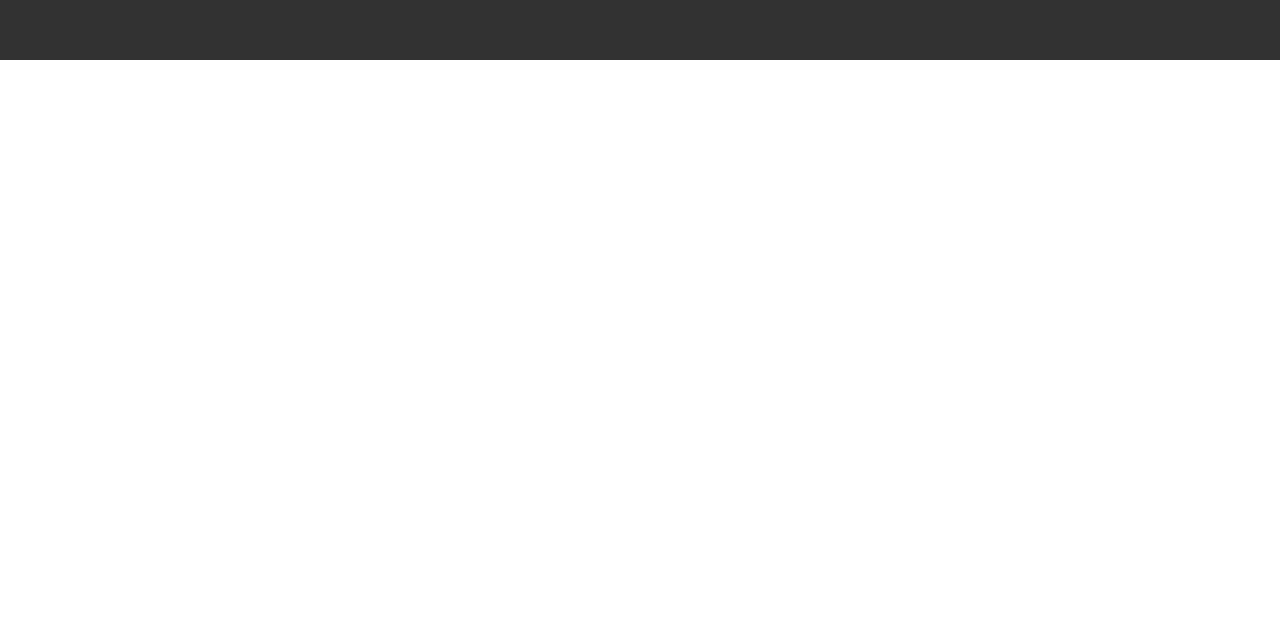
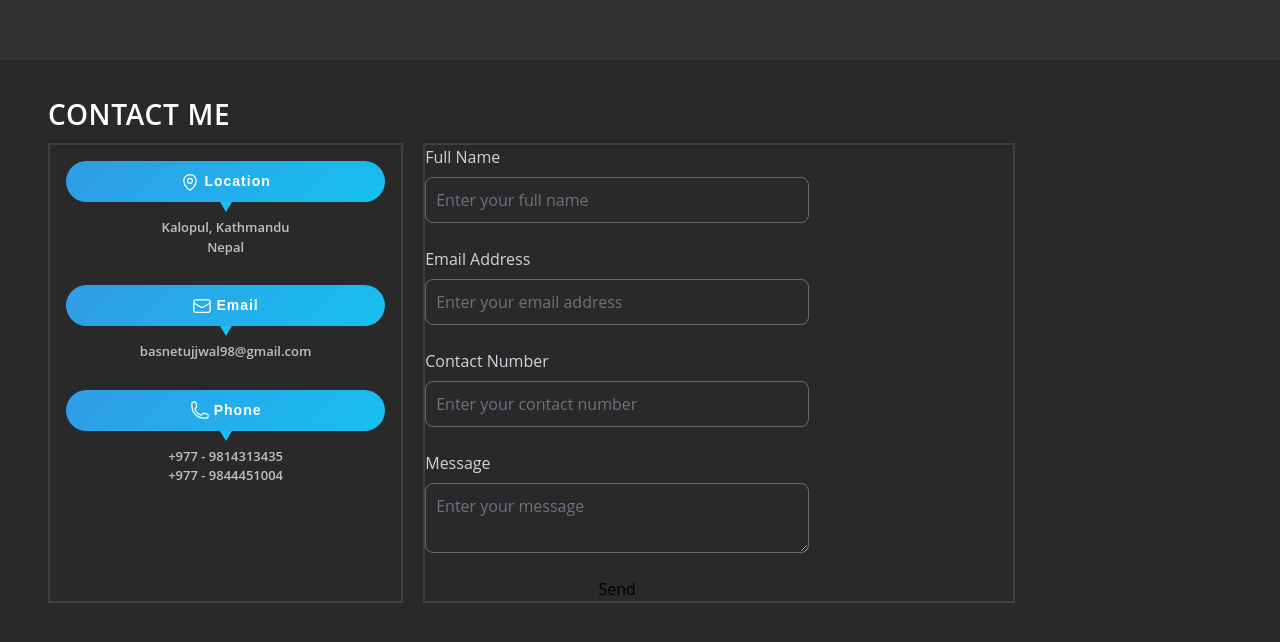
Before and after one commit to ujjwal-B7/my_Portfolio, a React (Create React App) app: page / in a window 1280 px wide. Shown: the part 1540-2182 px from the top of the page. Before the commit the page ends 1600 px from the top, so only its background shows below. Built offline with nearby package versions, Linux system fonts and the light colour scheme.

Commit message:
mail created

```diff
--- a/package.json
+++ b/package.json
@@ -3,6 +3,7 @@
   "version": "0.1.0",
   "private": true,
   "dependencies": {
+    "@emailjs/browser": "^4.1.0",
     "@testing-library/jest-dom": "^5.17.0",
     "@testing-library/react": "^13.4.0",
     "@testing-library/user-event": "^13.5.0",
--- a/src/App.js
+++ b/src/App.js
@@ -1,10 +1,12 @@
+import Nav from "./components/Nav";
 import Home from "./components/Home";
-import Nav from "./components/Nav";
+import Contact from "./components/Contact";
 function App() {
   return (
     <div className="App ">
       <Nav />
       <Home />
+      <Contact />
     </div>
   );
 }
--- /dev/null
+++ b/src/components/Contact.js
@@ -0,0 +1,207 @@
+import React, { useState, useRef } from "react";
+import emailjs from "@emailjs/browser";
+
+const Contact = () => {
+  const [loading, setLoading] = useState(false);
+  const [showNotification, setShowNotification] = useState(false);
+  const [showError, setShowError] = useState(false);
+  const form = useRef();
+  const resetForm = () => {
+    form.current.reset();
+  };
+  const sendEmail = (e) => {
+    e.preventDefault();
+    setLoading(true);
+    emailjs
+      .sendForm("service_j03wbml", "template_53al1fw", form.current, {
+        publicKey: "4wINF4ZUnDak_wjJT",
+      })
+      .then(
+        () => {
+          setShowNotification(true);
+          setTimeout(() => {
+            setShowNotification(false);
+            resetForm();
+          }, 2000);
+        },
+        (error) => {
+          setShowError(true);
+          setTimeout(() => {
+            setShowError(false);
+          }, 2000);
+        }
+      )
+      .finally(() => {
+        setLoading(false);
+      });
+  };
+  return (
+    <section className="section-one h-screen">
+      <div className="containers px-2 py-10">
+        <h2 className="main-title">CONTACT ME</h2>
+        <div className="flex gap-5">
+          <div className="border-second w-[30%] p-4">
+            <div className="mb-7">
+              <div className="contact-details elements-center gap-1">
+                <span>
+                  <svg
+                    xmlns="http://www.w3.org/2000/svg"
+                    fill="none"
+                    viewBox="0 0 24 24"
+                    stroke-width="1.5"
+                    stroke="currentColor"
+                    className="w-5 h-5"
+                  >
+                    <path
+                      stroke-linecap="round"
+                      stroke-linejoin="round"
+                      d="M15 10.5a3 3 0 1 1-6 0 3 3 0 0 1 6 0Z"
+                    />
+                    <path
+                      stroke-linecap="round"
+                      stroke-linejoin="round"
+                      d="M19.5 10.5c0 7.142-7.5 11.25-7.5 11.25S4.5 17.642 4.5 10.5a7.5 7.5 0 1 1 15 0Z"
+                    />
+                  </svg>
+                </span>
+                <h4 className="montserrat">Location</h4>
+                <div className="triangle-down"></div>
+              </div>
+              <div className="contact-text">
+                <p>Kalopul, Kathmandu</p>
+                <p>Nepal</p>
+              </div>
+            </div>
+            <div className="mb-7">
+              <div className="contact-details elements-center gap-1">
+                <span>
+                  <svg
+                    xmlns="http://www.w3.org/2000/svg"
+                    fill="none"
+                    viewBox="0 0 24 24"
+                    stroke-width="1.5"
+                    stroke="currentColor"
+                    className="w-5 h-5"
+                  >
+                    <path
+                      stroke-linecap="round"
+                      stroke-linejoin="round"
+                      d="M21.75 6.75v10.5a2.25 2.25 0 0 1-2.25 2.25h-15a2.25 2.25 0 0 1-2.25-2.25V6.75m19.5 0A2.25 2.25 0 0 0 19.5 4.5h-15a2.25 2.25 0 0 0-2.25 2.25m19.5 0v.243a2.25 2.25 0 0 1-1.07 1.916l-7.5 4.615a2.25 2.25 0 0 1-2.36 0L3.32 8.91a2.25 2.25 0 0 1-1.07-1.916V6.75"
+                    />
+                  </svg>
+                </span>
+                <h4 className="montserrat">Email</h4>
+                <div className="triangle-down"></div>
+              </div>
+              <div className="contact-text">
+                <p>basnetujjwal98@gmail.com</p>
+              </div>
+            </div>
+            <div>
+              <div className="contact-details elements-center gap-1">
+                <span>
+                  <svg
+                    xmlns="http://www.w3.org/2000/svg"
+                    fill="none"
+                    viewBox="0 0 24 24"
+                    stroke-width="1.5"
+                    stroke="currentColor"
+                    className="w-5 h-5"
+                  >
+                    <path
+                      stroke-linecap="round"
+                      stroke-linejoin="round"
+                      d="M2.25 6.75c0 8.284 6.716 15 15 15h2.25a2.25 2.25 0 0 0 2.25-2.25v-1.372c0-.516-.351-.966-.852-1.091l-4.423-1.106c-.44-.11-.902.055-1.173.417l-.97 1.293c-.282.376-.769.542-1.21.38a12.035 12.035 0 0 1-7.143-7.143c-.162-.441.004-.928.38-1.21l1.293-.97c.363-.271.527-.734.417-1.173L6.963 3.102a1.125 1.125 0 0 0-1.091-.852H4.5A2.25 2.25 0 0 0 2.25 4.5v2.25Z"
+                    />
+                  </svg>
+                </span>
+                <h4 className="montserrat">Phone</h4>
+                <div className="triangle-down"></div>
+              </div>
+              <div className="contact-text">
+                <p>
+                  +977 - 9814313435 <br /> +977 - 9844451004
+                </p>
+              </div>
+            </div>
+          </div>
+          <div className="border-second w-[50%]">
+            <form ref={form} onSubmit={sendEmail}>
+              <div className="mb-6">
+                <label
+                  htmlFor="user_name"
+                  className="block mb-2 font-medium text-gray-300"
+                >
+                  Full Name
+                </label>
+                <input
+                  required
+                  type="text"
+                  name="user_name"
+                  className="block w-80 lg:w-96 p-2.5 text-gray-300 bg-transparent border border-white/30 hover:border-white/60 focus:outline-none focus:border-white/60 rounded-lg placeholder-gray-500"
+                  placeholder="Enter your full name"
+                />
+              </div>
+              <div className="mb-6">
+                <label
+                  htmlFor="user_email"
+                  className="block mb-2 font-medium text-gray-300"
+                >
+                  Email Address
+                </label>
+                <input
+                  type="email"
+                  name="user_email"
+                  className="block w-80 lg:w-96 p-2.5 text-gray-300 bg-transparent border border-white/30 hover:border-white/60 focus:outline-none focus:border-white/60 rounded-lg placeholder-gray-500"
+                  placeholder="Enter your email address"
+                />
+              </div>
+              <div className="mb-6">
+                <label
+                  htmlFor="user_number"
+                  className="block mb-2 font-medium text-gray-300"
+                >
+                  Contact Number
+                </label>
+                <input
+                  required
+                  type="text"
+                  name="user_number"
+                  className="block w-80 lg:w-96 p-2.5 text-gray-300 bg-transparent border border-white/30 hover:border-white/60 focus:outline-none focus:border-white/60 rounded-lg placeholder-gray-500"
+                  placeholder="Enter your contact number"
+                />
+              </div>
+              <div className="mb-6">
+                <label
+                  htmlFor="message"
+                  className="block mb-2 font-medium text-gray-300"
+                >
+                  Message
+                </label>
+                <textarea
+                  required
+                  name="message"
+                  className="block w-80 lg:w-96 p-2.5 text-gray-300 bg-transparent border border-white/30 hover:border-white/60 focus:outline-none focus:border-white/60 rounded-lg placeholder-gray-500"
+                  placeholder="Enter your message"
+                />
+              </div>
+              {loading ? (
+                <div className="button w-80 lg:w-96 text-center">
+                  Sending...
+                </div>
+              ) : (
+                <input
+                  type="submit"
+                  className="button w-80 lg:w-96 cursor-pointer"
+                  value="Send"
+                />
+              )}
+            </form>
+          </div>
+        </div>
+      </div>
+    </section>
+  );
+};
+
+export default Contact;
--- a/src/components/Home.js
+++ b/src/components/Home.js
@@ -19,8 +19,9 @@ const Home = () => {
   return (
     <>
       <section className="home">
-        <div className="overlay w-full h-screen flex items-center">
-          <div className="container px-2">
+        <div className="overlay w-full h-screen ">
+          <div className="containers flex items-center h-screen px-2">
+            <div>
               <h3 className="text-[#c3c0c0] montserrat font-semibold text-2xl">
                 Hey, My Name Is
               </h3>
@@ -35,6 +36,7 @@ const Home = () => {
               </button>
             </div>
           </div>
+        </div>
       </section>
       <div className="section-two h-screen"></div>
     </>
--- a/src/components/Nav.js
+++ b/src/components/Nav.js
@@ -4,7 +4,6 @@ import html2pdf from "html2pdf.js";
 
 const Nav = () => {
   const [scroll, setScroll] = useState(0);
-  const [color, setColor] = useState(false);
 
   const handleScroll = () => {
     setScroll(window.scrollY);
@@ -33,7 +32,7 @@ const Nav = () => {
   };
   return (
     <header className={`${scroll > 190 ? "nav-after" : "nav"} fixed w-full`}>
-      <nav className="container primary-color flex-pack px-2 h-14">
+      <nav className="containers primary-color flex-pack px-2 h-14">
         <h1 className="montserrat md:text-2xl text-xl font-semibold">
           <span className="main-theme-text">U</span>
           jjwal Basnet
--- a/src/index.css
+++ b/src/index.css
@@ -21,7 +21,7 @@ body{
 .opensans{
     font-family: 'Open Sans', sans-serif;
 }
-.container{
+.containers{
     max-width: 1200px;
     margin: auto;
 }
@@ -42,6 +42,9 @@ body{
 .border-custom:hover{
     background-color: rgba(255, 255, 255, .1);
     transition: all 0.3s ease;
+}
+.border-second{
+    border: 2px solid rgba(255, 255, 255, .1);
 }
 .home{
     background: url('./assets/home.jpg') center center no-repeat fixed;
@@ -78,16 +81,58 @@ button:active{
 .secondary-color{
     color: #333333;
 }
+.third-color{
+    color: #c3c0c3;
+}
 .flex-pack{
    @apply flex justify-between items-center
 }
-
+.elements-center{
+    @apply flex justify-center items-center
+}
 
  .fill-up-button{
     border: 2px solid #16c0f0;
  }
   .fill-up-button:hover{
-    color: #16c0f0;
+    /* color: #16c0f0; */
     background-color: transparent;
     transition: 0.3s all ease;
   }
+
+  .main-title {
+    color: #fff;
+    text-transform: uppercase;
+    font-weight: 600;
+    font-size: 28px;
+    letter-spacing: .7px;
+    line-height: 1;
+    margin: 0;
+    padding-bottom: 15px;
+}
+.contact-details{
+    position: relative;
+    background: linear-gradient(135deg, #319be6 0%, #16c0f0 100%);
+    color: #fff;
+    padding: 10px 0;
+    font-size: 14px;
+    font-weight: 600;
+    letter-spacing: 1px;
+    text-align: center;
+    border-radius: 24px;
+}
+.triangle-down {
+    position: absolute;
+    left: 50%;
+    bottom: -10px; /* Adjust this value as needed */
+    width: 0;
+    height: 0;
+    border-left: 6px solid transparent;
+    border-right: 6px solid transparent;
+    border-top: 10px solid #16c0f0; /* Change color if needed */
+    transform: translateX(-50%);
+  }
+
+.contact-text{
+    @apply pt-4 font-[600] text-center text-[#c3c0c3] text-[13px]
+}
```
Also changed, not shown: 1 other file (tests, documents, lock files or other folders). Lines whose indentation alone changed are shown as unchanged.
